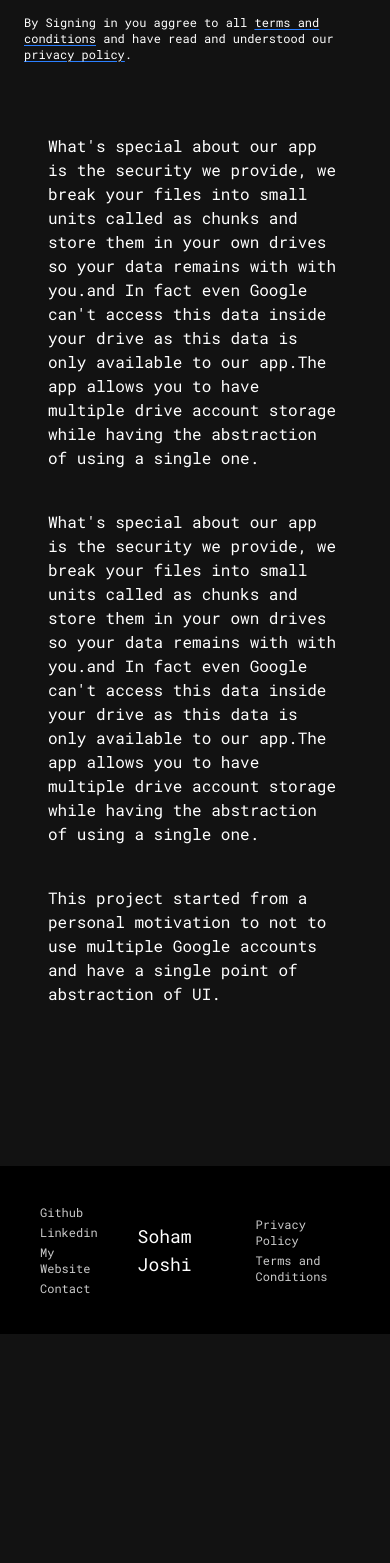
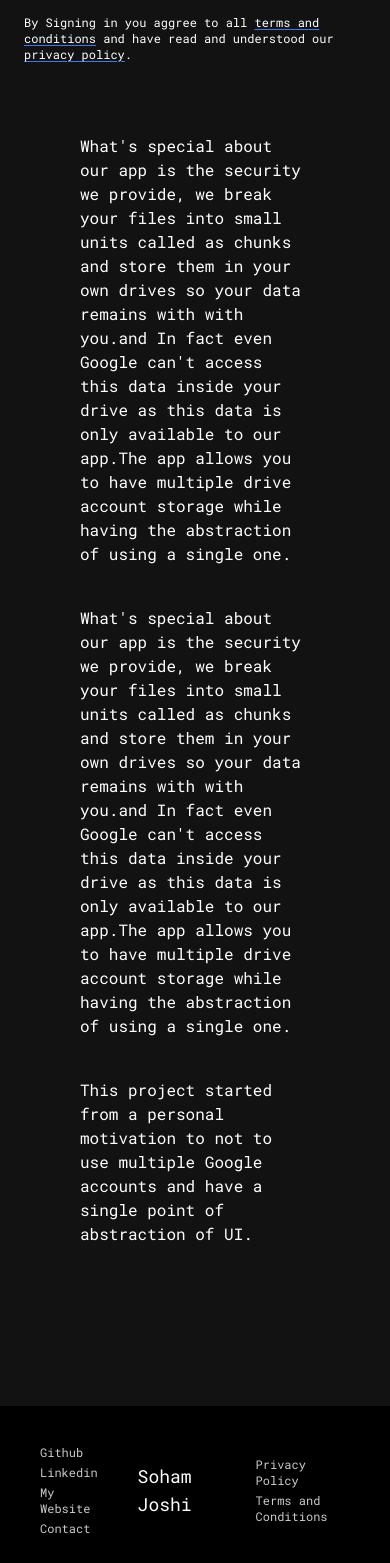
Before and after one commit to SohamJoshi25/driveconnect, a React (Vite) app: page /landing in a window 390 px wide. Shown: the part 1033-2596 px from the top of the page. Before the commit the page ends 2367 px from the top, so only its background shows below. Built offline with nearby package versions, Linux system fonts and the light colour scheme; no server answers; a web font is replaced by a local one.

Commit message:
landing page fix and changes in handleLogin

```diff
--- a/src/pages/landing/Landing.tsx
+++ b/src/pages/landing/Landing.tsx
@@ -1,6 +1,7 @@
 import { useNavigate } from "react-router-dom"
 import { BACKEND_DOMAIN, CONTACT_MAIL, GITHUB_LINK, LINKEDIN_LINK, WEBSITE_LINK } from "../../common/constants"
 import GraphicSVG from "./assets/GraphicSVG"
+import { validateJWT } from "../drivev2/utils/jwt-util"
 
 const userLoginURL = BACKEND_DOMAIN + "/v1/auth/userLogin"
 
@@ -8,12 +9,25 @@ const userLoginURL = BACKEND_DOMAIN + "/v1/auth/userLogin"
 
 const Landing = () => {
     const navigate = useNavigate();
+
     const handletnc = () => {
         navigate("/terms-and-conditions")
     }
+
     const handlepp = () => {
         navigate("/privacy-policy")
     }
+
+    const handleLogin = () => {
+        const token = localStorage.getItem("token");
+        if (token && validateJWT(token)) {
+            navigate("/");
+        } else {
+            if (token) localStorage.removeItem("token");
+            window.location.href = userLoginURL
+        }
+    }
+
     return (
         <div className="flex justify-center flex-col items-center mt-10 roboto-mono gap-y-10 text-white text-[18px]">
 
@@ -26,21 +40,21 @@ const Landing = () => {
                 <div className="text-white text-[17px] text-start w-[350px] roboto-mono">
                     <span>Our app loves you to connect multiple drive accounts and use all of your drive account storage via out app. This also helps to reduce a phenomena called as <span className="italic">fragmentation of memory </span> which occurs due to parcel usage of drive resulting into restricted storage in spite of having the totalspace.</span>
                     <div className="pt-8 pb-6 text-[16px]">Start Using our app now.</div>
-                    <button className="rounded-[6px] text-sm w-[160px] border border-[#939393] py-2 px-2 flex items-center justify-around  hover:shadow-sm hover:border-white text-[#CACACA] hover:text-white shadow-[#7e7e7e] cursor-pointer" onClick={() => { window.location.href = userLoginURL }}>Google Sign In</button>
+                    <button className="rounded-[6px] text-sm w-[160px] border border-[#939393] py-2 px-2 flex items-center justify-around  hover:shadow-sm hover:border-white text-[#CACACA] hover:text-white shadow-[#7e7e7e] cursor-pointer" onClick={handleLogin}>Google Sign In</button>
                     <span className="text-xs mt-4 pl-1 line-clamp-3">By Signing in you aggree to all <span className="cursor-pointer underline underline-offset-2 decoration-blue-500" onClick={handletnc}>terms and conditions</span> and have read and understood our <span className="cursor-pointer underline underline-offset-2 decoration-blue-500" onClick={handlepp}>privacy policy</span>.</span>
                 </div>
                 <GraphicSVG></GraphicSVG>
             </div>
 
-            <h2 className="text-[16px] mt-8 mx-12 md:mx-30 lg:mx-80">
+            <h2 className="text-[16px] mt-8 mx-20 md:mx-30 lg:mx-80">
                 What's special about our app is the security we provide, we break your files into small units called as chunks and store them in your own drives so your data remains with with you.and In fact even Google can't access this data inside your drive as this data is only available to our app.The app allows you to have multiple drive account storage while having the abstraction of using a single one.
             </h2>
 
-            <h2 className="text-[16px] mx-12 md:mx-30 lg:mx-80">
+            <h2 className="text-[16px] mx-20 md:mx-30 lg:mx-80">
                 What's special about our app is the security we provide, we break your files into small units called as chunks and store them in your own drives so your data remains with with you.and In fact even Google can't access this data inside your drive as this data is only available to our app.The app allows you to have multiple drive account storage while having the abstraction of using a single one.
             </h2>
 
-            <h2 className="text-[16px] pb-30 mx-12 md:mx-30 lg:mx-80">
+            <h2 className="text-[16px] pb-30 mx-20 md:mx-30 lg:mx-80">
                 This project started from a personal motivation to not to use multiple Google accounts and have a single point of abstraction of UI.
             </h2>
 
```
